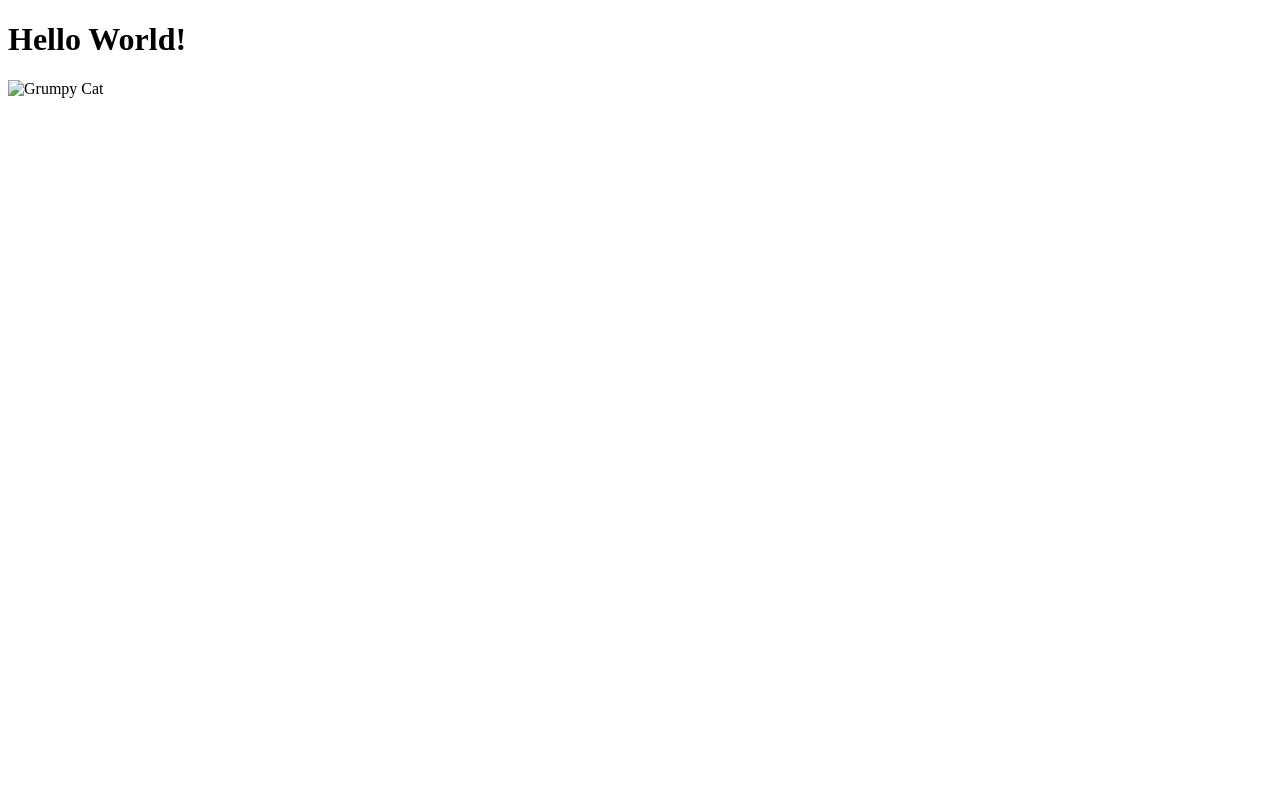
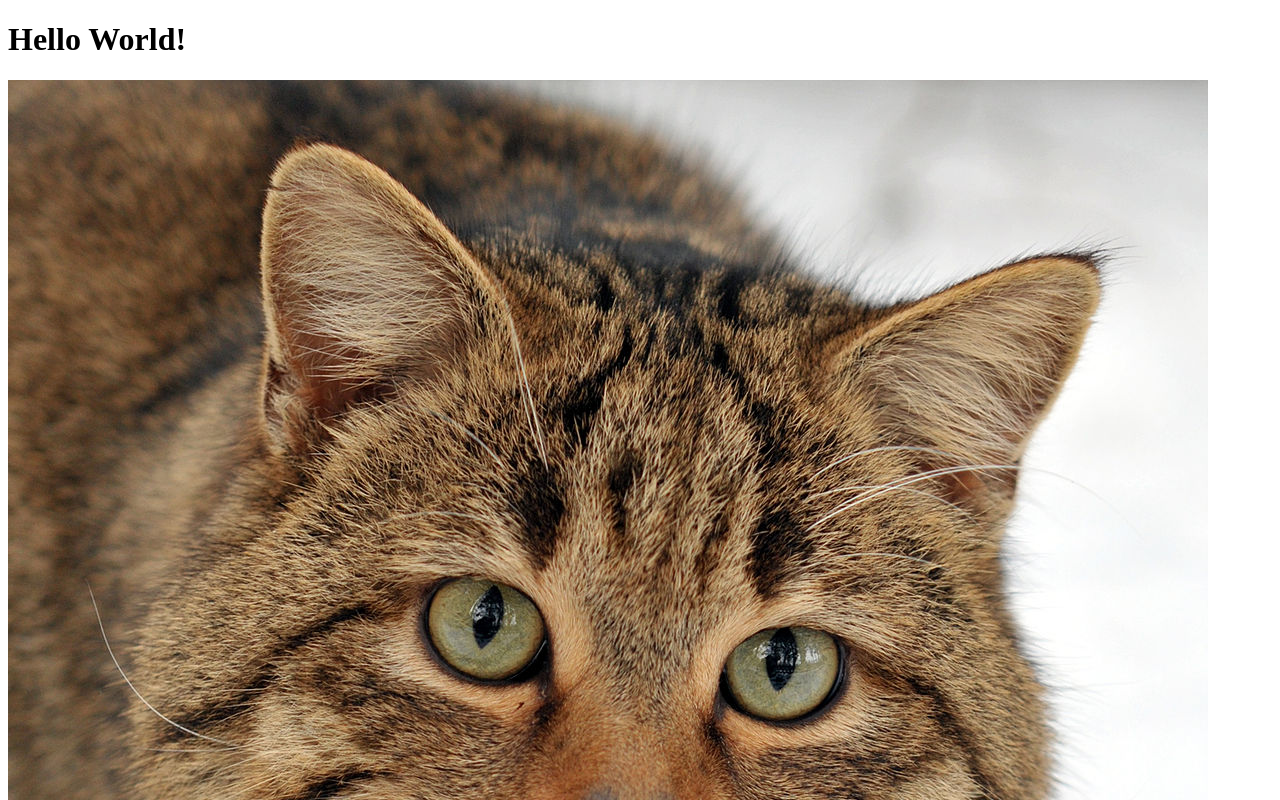
Before and after one commit to bohdan992302/hello-world, a plain HTML site: page index.html in a window 1280 px wide. Shown: the top 800 px of the page. Drawn offline with Linux system fonts and the light colour scheme.

Commit message:
Update index.html

```diff
--- a/index.html
+++ b/index.html
@@ -5,6 +5,6 @@
   </head>
   <body>
    <h1>Hello World!</h1>
-   <img src="grympy.jpg" alt="Grumpy Cat">
+   <img src="grumpy.jpg" alt="Grumpy Cat">
   </body>
 </html>
```
